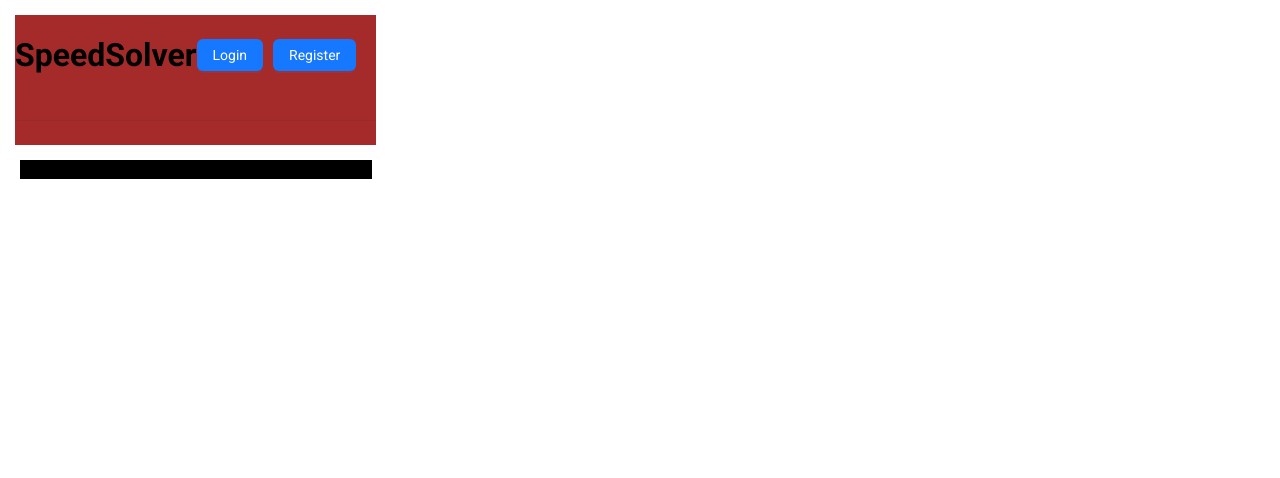
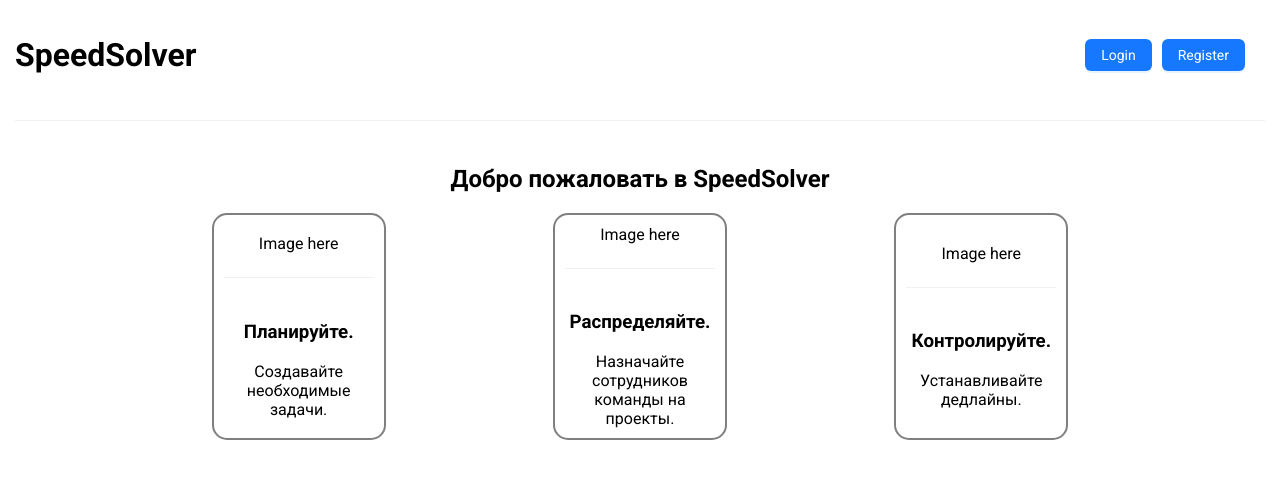
Before and after one commit to xxxw1tnessbtwxxx/SpeedSolver, a React (Vite) app in the folder SpeedSolverFrontend/: page / in a window 1280 px wide. Shown: the top 478 px of the page. Built offline with nearby package versions, Linux system fonts and the light colour scheme.

Commit message:
frontend work

```diff
--- a/SpeedSolverFrontend/src/App.css
+++ b/SpeedSolverFrontend/src/App.css
@@ -8,11 +8,23 @@ body {
     display: flex;
     margin: 0;
     padding: 0;
+    flex-direction: column;
+}
+
+.welcomeText {
+  text-align: center;
 }
 
 .container {
+  margin: auto;
+  justify-content: center;
+  align-self: center;
+  width: 80%;
+  height: 100%;
+}
+
+.cards {
   display: flex;
-  width: 90%;
-  justify-self: center;
-  background-color: black;
+  flex-direction: row;
+  justify-content: space-around;
 }
--- a/SpeedSolverFrontend/src/App.jsx
+++ b/SpeedSolverFrontend/src/App.jsx
@@ -1,12 +1,24 @@
 
 import Header from './components/Header/Header'
 import './App.css'
+import InfoCard from './components/InfoCard/InfoCard'
 export default function App() {
 
   return (
     <>
       <Header/>
-      <div className="container">asdasdsa</div>
+      <div className="container">
+        <div className="welcomeText">
+          <h2>Добро пожаловать в SpeedSolver</h2>
+        </div>
+
+
+        <div className="cards">
+          <InfoCard title="Планируйте." description="Создавайте необходимые задачи."/>
+          <InfoCard title="Распределяйте." description="Назначайте сотрудников команды на проекты."/>
+          <InfoCard title="Контролируйте." description="Устанавливайте дедлайны."/>
+        </div>
+      </div>
     </>
 
   )
--- a/SpeedSolverFrontend/src/components/Header/Header.module.css
+++ b/SpeedSolverFrontend/src/components/Header/Header.module.css
@@ -2,7 +2,6 @@
     display: flex;
     flex-direction: column;
     margin: 15px;
-    background-color: brown;
 }
 
 .headerButtons {
--- /dev/null
+++ b/SpeedSolverFrontend/src/components/InfoCard/InfoCard.jsx
@@ -0,0 +1,15 @@
+import { Divider } from 'antd';
+import styles from './InfoCard.module.css'
+
+export default function InfoCard(props) {
+    return (
+        <div className={styles.card}>
+            <span>Image here</span>
+            <Divider/>
+            <div className="text-section">
+                <h3 className={styles.title}>{props.title}</h3>
+                <span>{props.description}</span>
+            </div>
+        </div>
+    );
+}
--- /dev/null
+++ b/SpeedSolverFrontend/src/components/InfoCard/InfoCard.module.css
@@ -0,0 +1,21 @@
+.card {
+    display: flex;
+    flex-direction: column;
+    flex-basis: 150px;
+    justify-content: center;
+    border: 2px solid rgba(0, 0, 0, 0.5);
+    padding: 10px;
+    border-radius: 15px;
+    text-align: center;
+}
+
+@media (max-width: 768px) {
+    .card {
+        flex: 1 1 calc(50% - 20px); /* Две карточки в ряд на планшетах */
+    }
+}
+@media (max-width: 480px) {
+    .card {
+        flex: 1 1 calc(100% - 20px); /* Одна карточка в ряд на мобильных устройствах */
+    }
+}
```
Also changed, not shown: 1 other file (tests, documents, lock files or other folders).
